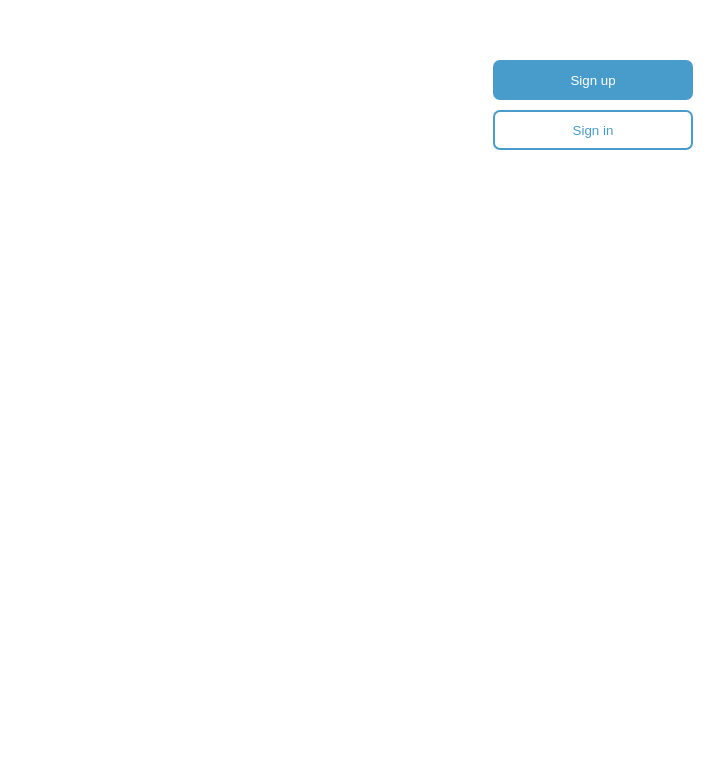
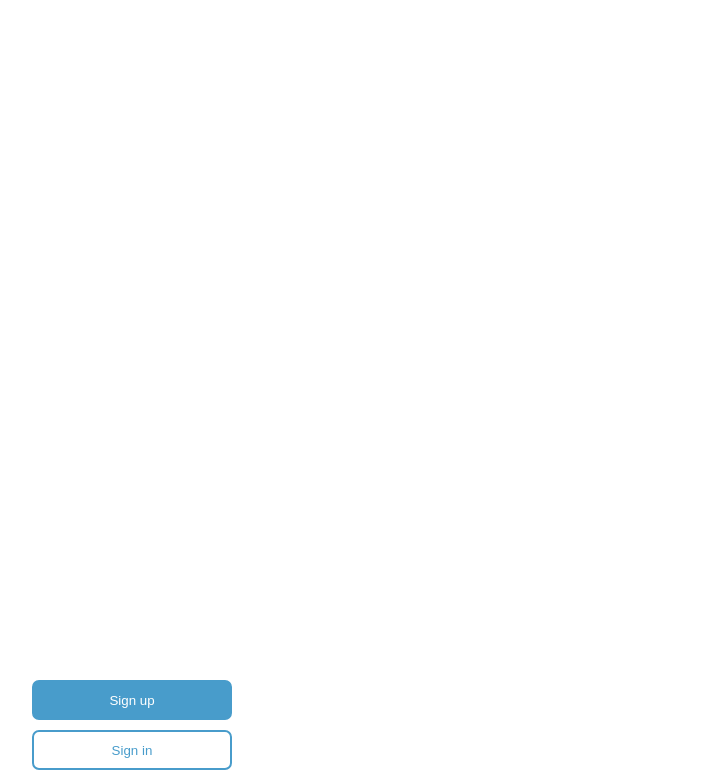
Before and after one commit to sungwooKang11/sign-up-form, a plain HTML site: page index.html in a window 1280 px wide. Shown: the part 478-1256 px from the top of the page, without its empty margins (47-771 px from the left). Before the commit the page ends 800 px from the top, so only its background shows below. Drawn offline with Linux system fonts and the light colour scheme.

```diff
--- a/index.html
+++ b/index.html
@@ -9,7 +9,10 @@
 </head>
 <body>
     <div class="all">
-        <div class="firstPage">
+        <div class="firstPageUp">
+
+        </div>
+        <div class="firstPageDown">
             <form>
                 <button class="signUp">Sign up</button>
             </form>
@@ -18,6 +21,5 @@
             </form>
         </div>
     </div>
-
 </body>
 </html>
--- a/style.css
+++ b/style.css
@@ -1,11 +1,14 @@
+body {
 
+}
 
 .all {
-    display: flex;
-    justify-content: center;
+    display: grid;
+    grid-template-columns: 342px;
+    grid-template-rows: 620px;
 }
 
-.firstPage {
+.firstPageDown {
     width: 342px;
     height: 620px;
     display: flex;
```
